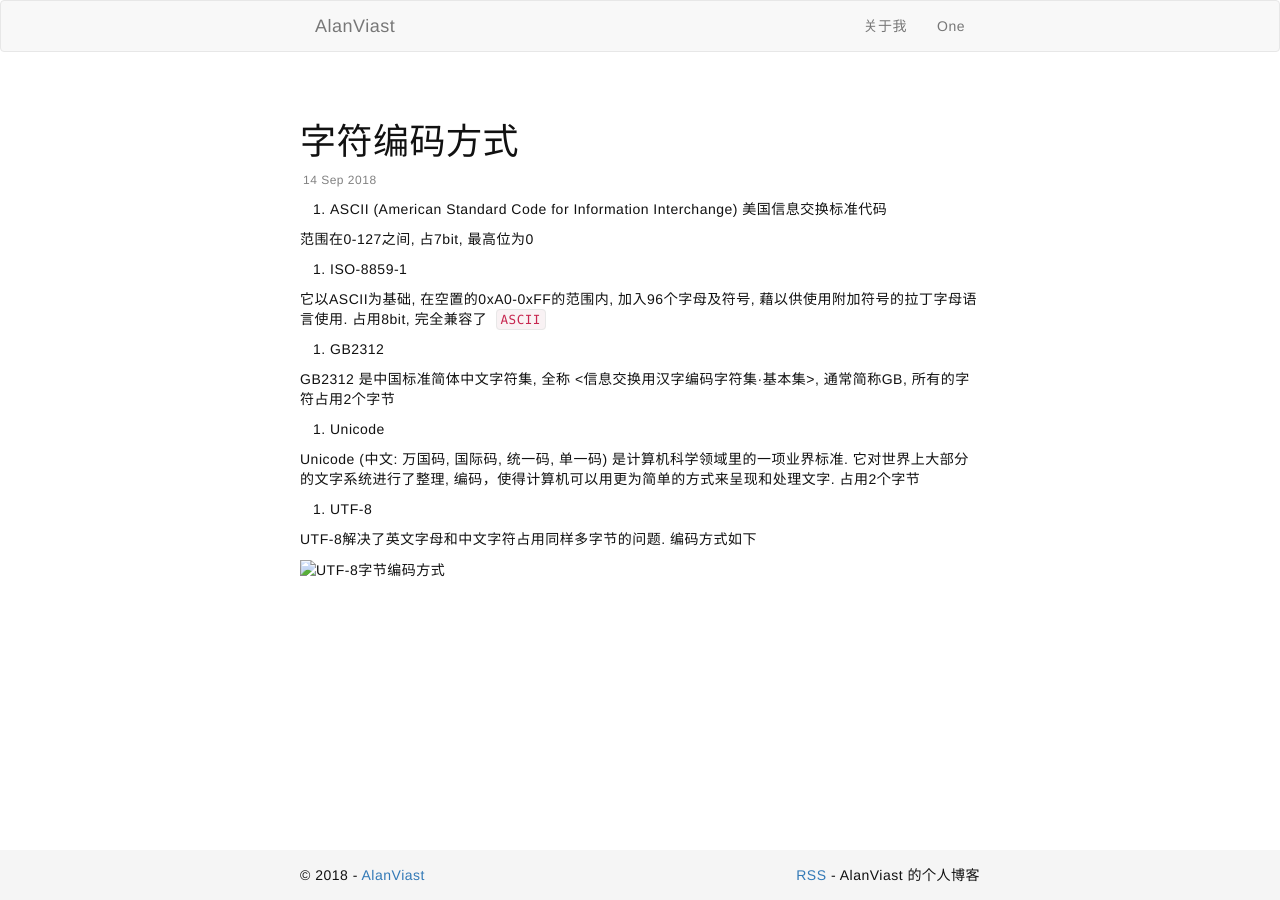
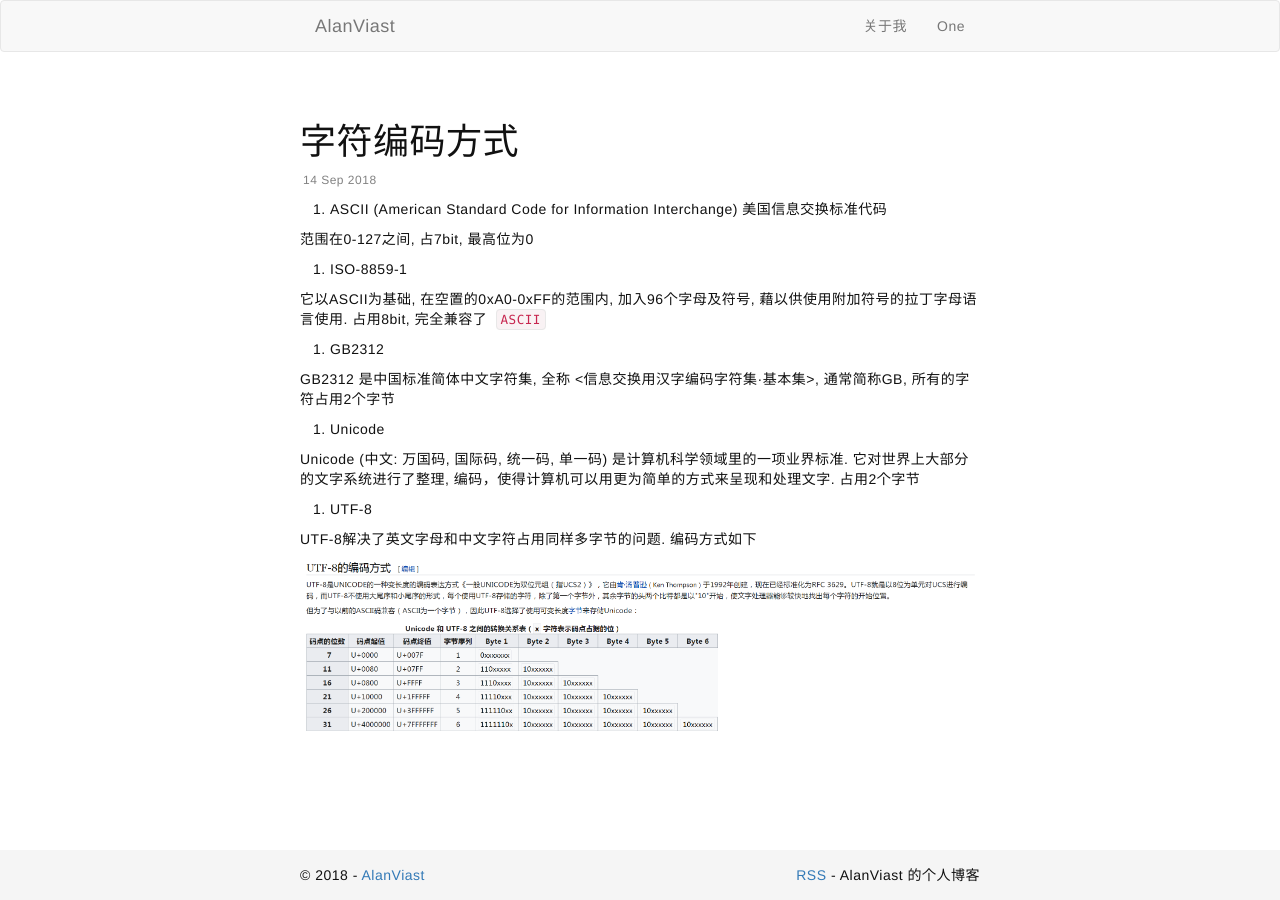
Before and after one commit to AlanViast/alanviast.github.io, a Jekyll site: the page built from _posts/2018-09-14-charset.md, in a window 1280 px wide. Built offline with Jekyll 4.4.1, drawn with Linux system fonts in a browser that asks for light colours; Markdown is read by kramdown in place of the engine named in the settings.

Commit message:
change image

```diff
--- a/_posts/2018-09-14-charset.md
+++ b/_posts/2018-09-14-charset.md
@@ -26,4 +26,4 @@ Unicode (中文: 万国码, 国际码, 统一码, 单一码) 是计算机科学
 
 UTF-8解决了英文字母和中文字符占用同样多字节的问题. 编码方式如下
 
-![UTF-8字节编码方式](image/utf-8-byte-code.png)
+![UTF-8字节编码方式](/images/utf-8-byte-code.png)
```
